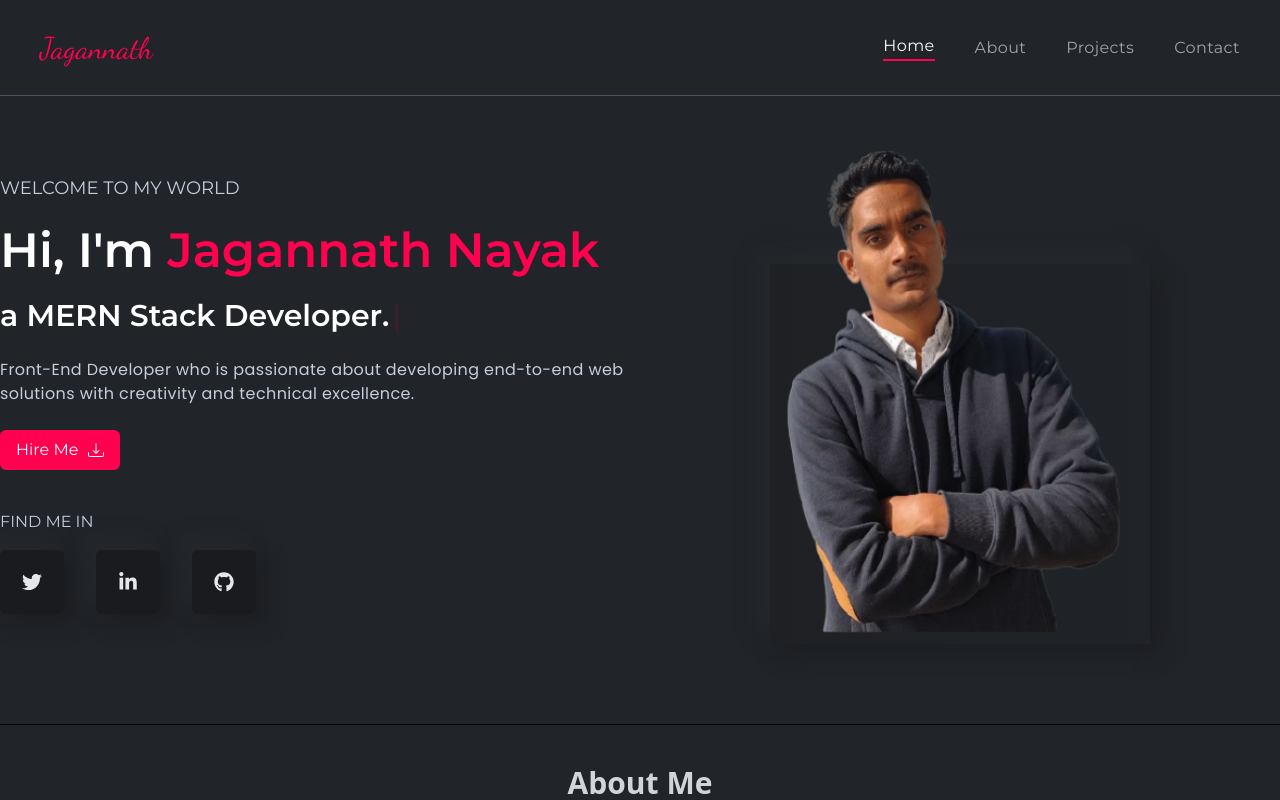
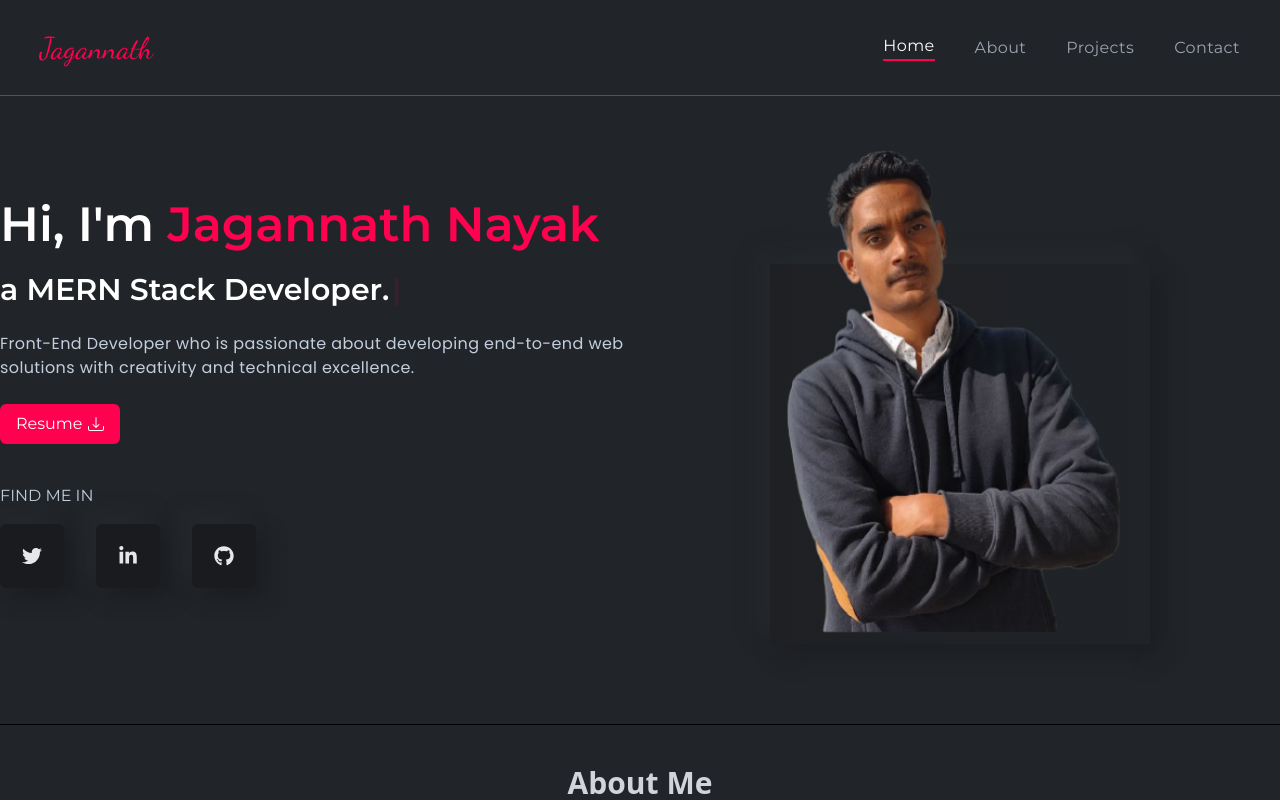
Before and after one commit to Jaga2105/portfolio, a React (Create React App) app: page / in a window 1280 px wide. Shown: the top 800 px of the page. Built offline with nearby package versions, Linux system fonts and the light colour scheme.

Commit message:
Added download resume

```diff
--- a/public/index.html
+++ b/public/index.html
@@ -24,7 +24,7 @@
       work correctly both with client-side routing and a non-root public URL.
       Learn how to configure a non-root public URL by running `npm run build`.
     -->
-    <title>React App</title>
+    <title>Jagannath Nayak | Personal Portfolio</title>
   </head>
   <body>
     <noscript>You need to enable JavaScript to run this app.</noscript>
--- a/src/components/banner/LeftBanner.js
+++ b/src/components/banner/LeftBanner.js
@@ -2,6 +2,7 @@ import React from 'react'
 import { useTypewriter, Cursor } from "react-simple-typewriter";
 import {BsDownload} from "react-icons/bs"
 import Media from './Media';
+import resume from "../../assets/JagannathNayak_Resume.pdf"
 
 const LeftBanner = () => {
     const [text] = useTypewriter({
@@ -14,7 +15,6 @@ const LeftBanner = () => {
   return (
     <div className="w-full lgl:w-1/2 flex flex-col gap-10">
       <div className="flex flex-col gap-6">
-        <h4 className=" text-lg font-normal">WELCOME TO MY WORLD</h4>
         <h1 className="text-5xl font-bold text-white">
           Hi, I'm <span className="text-designColor capitalize">Jagannath Nayak</span>
         </h1>
@@ -29,8 +29,8 @@ const LeftBanner = () => {
         <p className="text-base font-bodyFont leading-6 tracking-wide">
         Front-End Developer who is passionate about developing end-to-end web solutions with creativity and technical excellence.
         </p>
-        <button className=' flex justify-between items-center bg-designColor text-white px-4 py-2 w-[120px] rounded-md'>Hire Me
-        <BsDownload/></button>
+        <a href={resume} target='_blank'  className=' flex justify-between items-center bg-designColor text-white px-4 py-2 w-[120px] rounded-md'>Resume
+        <BsDownload/></a>
       </div>
      {/* Media */}
      <Media />
--- a/src/components/footer/FooterBottom.js
+++ b/src/components/footer/FooterBottom.js
@@ -4,7 +4,7 @@ import {AiFillHeart} from "react-icons/ai"
 const FooterBottom = () => {
   return (
     <div className="w-full py-10">
-      <p className="text-center text-gray-500 text-lg flex justify-center items-center gap-2">
+      <p className="text-center text-gray-500 text-xl flex justify-center items-center gap-2">
         Made with <AiFillHeart color='red'/> by Jagannath
       </p>
     </div>
```
Also changed, not shown: 1 other file (tests, documents, lock files or other folders).
